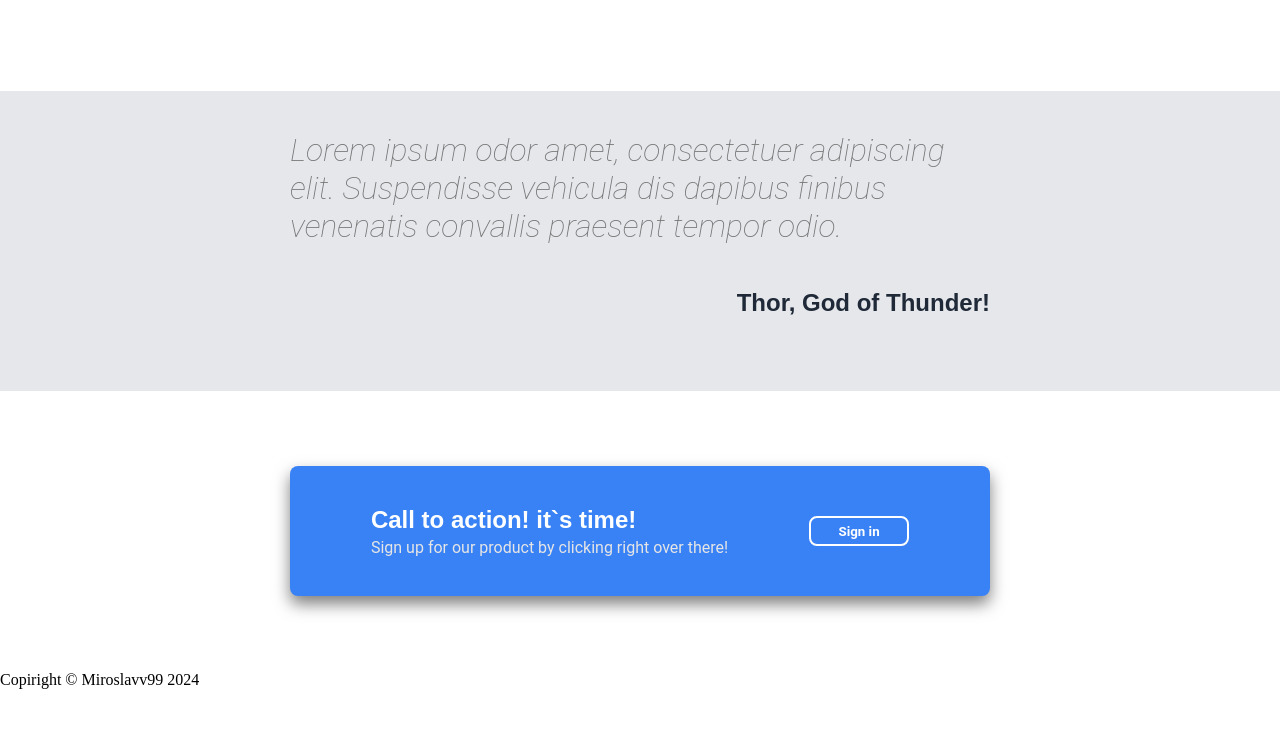
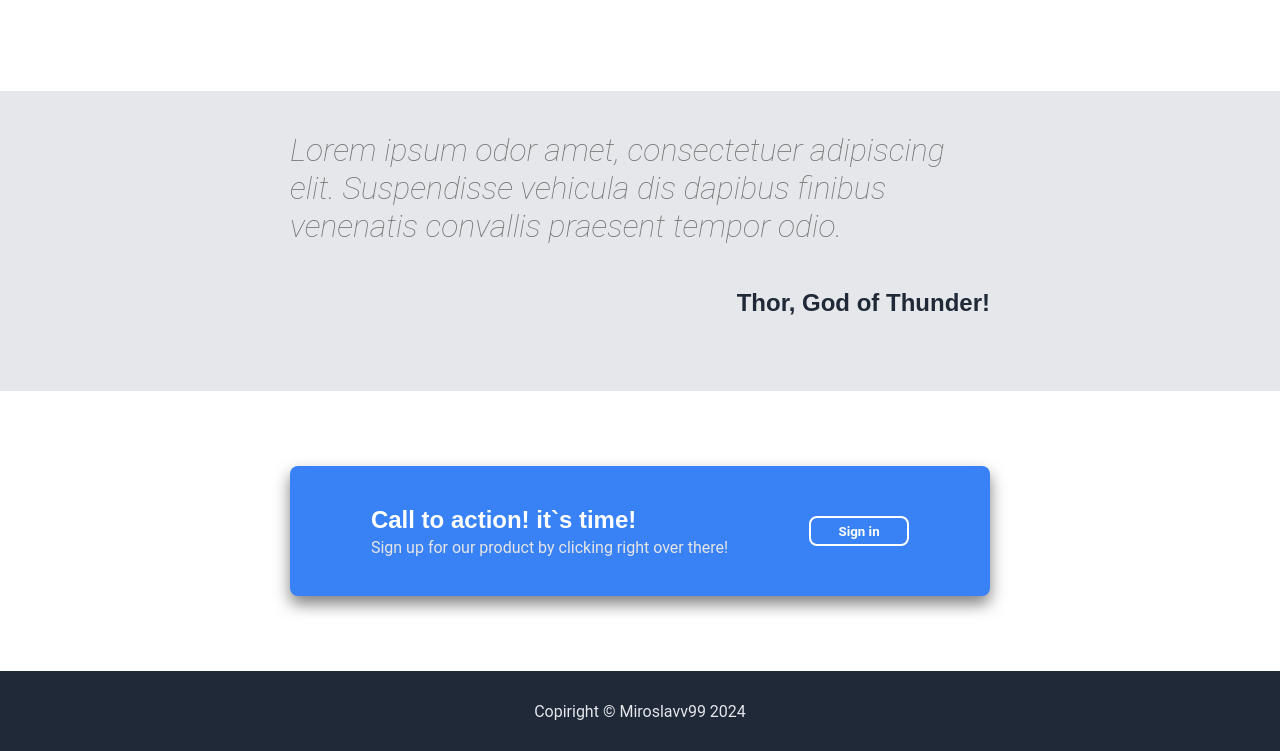
Before and after one commit to Miroslavv99/Company-WebSite, a plain HTML site: page index.html in a window 1280 px wide. Shown: the part 829-1580 px from the top of the page. Before the commit the page ends 1518 px from the top, so only its background shows below. Drawn offline with Linux system fonts and the light colour scheme; a web font is replaced by a local one.

Commit message:
Add styles for footer

```diff
--- a/styles.css
+++ b/styles.css
@@ -232,3 +232,15 @@ a {
   font-weight: 700;
   color: white;
 }
+
+.footer {
+  display: flex;
+  width: 100%;
+  height: 80px;
+  background-color: #1f2937;
+  text-align: center;
+  color: #e5e7eb;
+  justify-content: center;
+  flex-direction: column;
+  font-family: Roboto, sans-serifs;
+}
```
